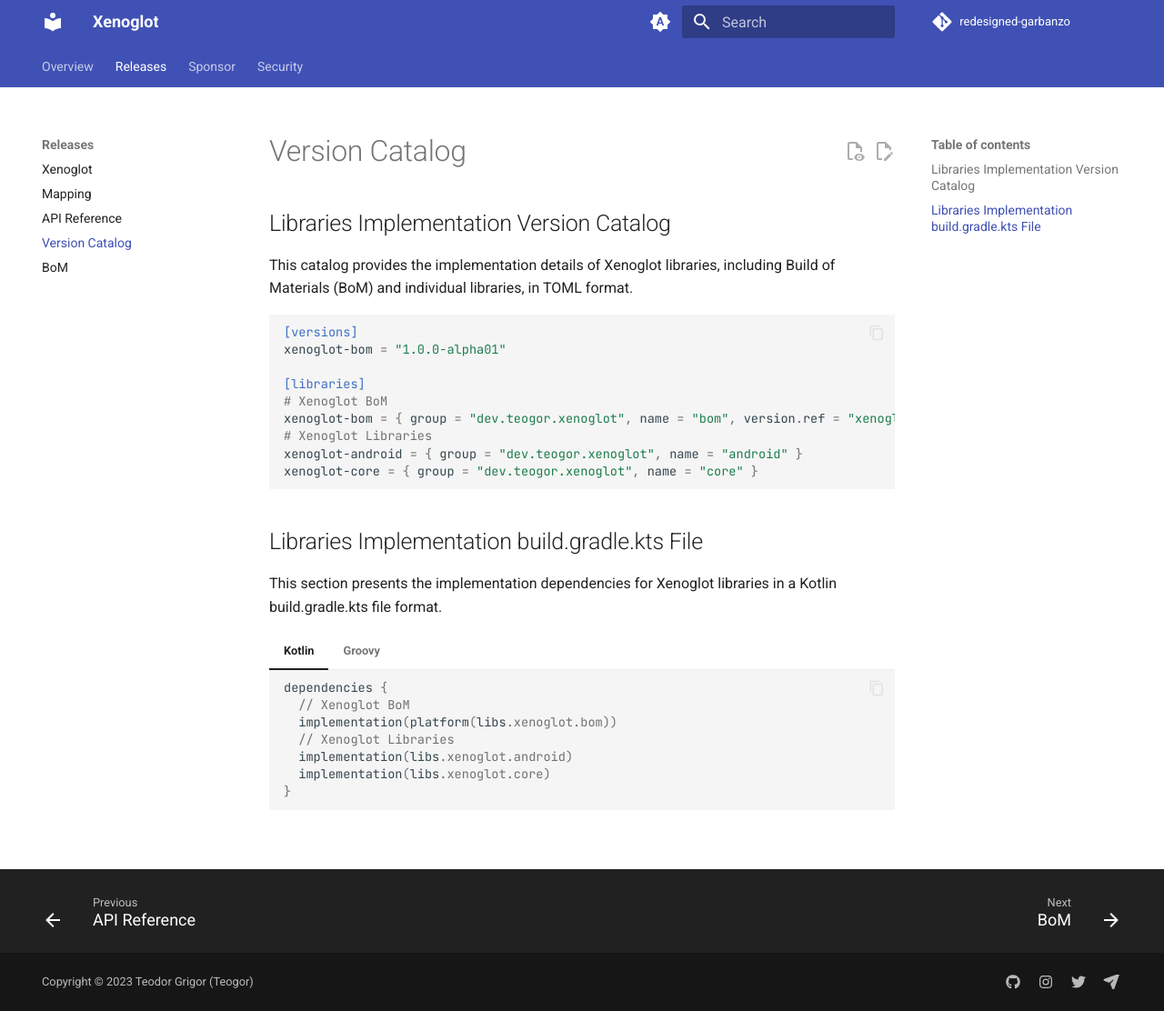
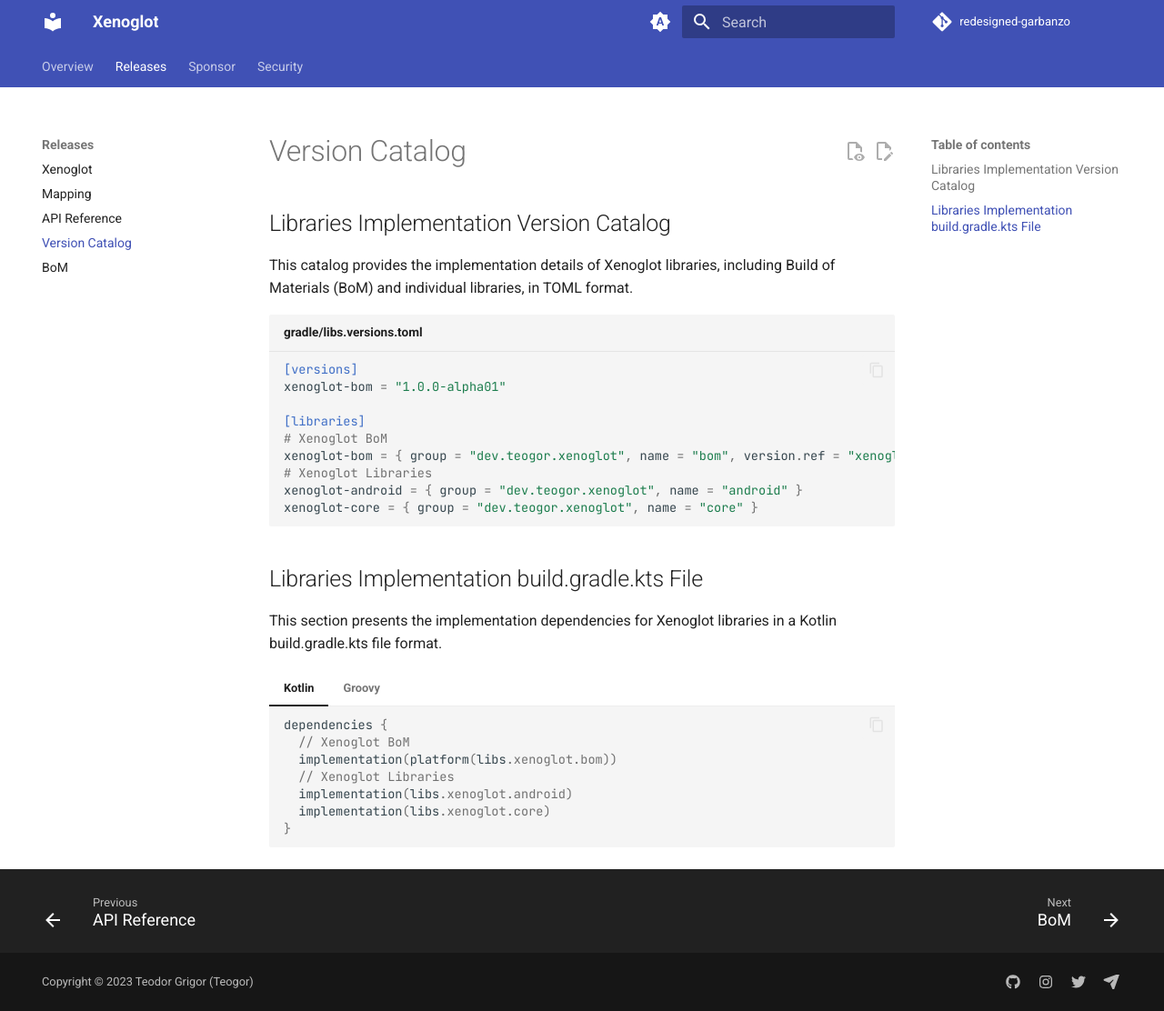
Before and after one commit to teogor/redesigned-garbanzo, an MkDocs documentation site: the page built from docs/version-catalog.md, in a window 1280 px wide and 1112 px high. Shown: the whole window at 91% size. Built offline with MkDocs 1.6.1 and Material for MkDocs 9.7.7, drawn with Linux system fonts in a browser that asks for light colours; comment, search, counter and statistics services are not loaded.

Commit message:
Update version-catalog.md

````diff
--- a/docs/version-catalog.md
+++ b/docs/version-catalog.md
@@ -3,7 +3,7 @@
 This catalog provides the implementation details of Xenoglot libraries, including Build of
 Materials (BoM) and individual libraries, in TOML format.
 
-```toml
+```toml  title="gradle/libs.versions.toml"
 [versions]
 xenoglot-bom = "1.0.0-alpha01"
 
````
